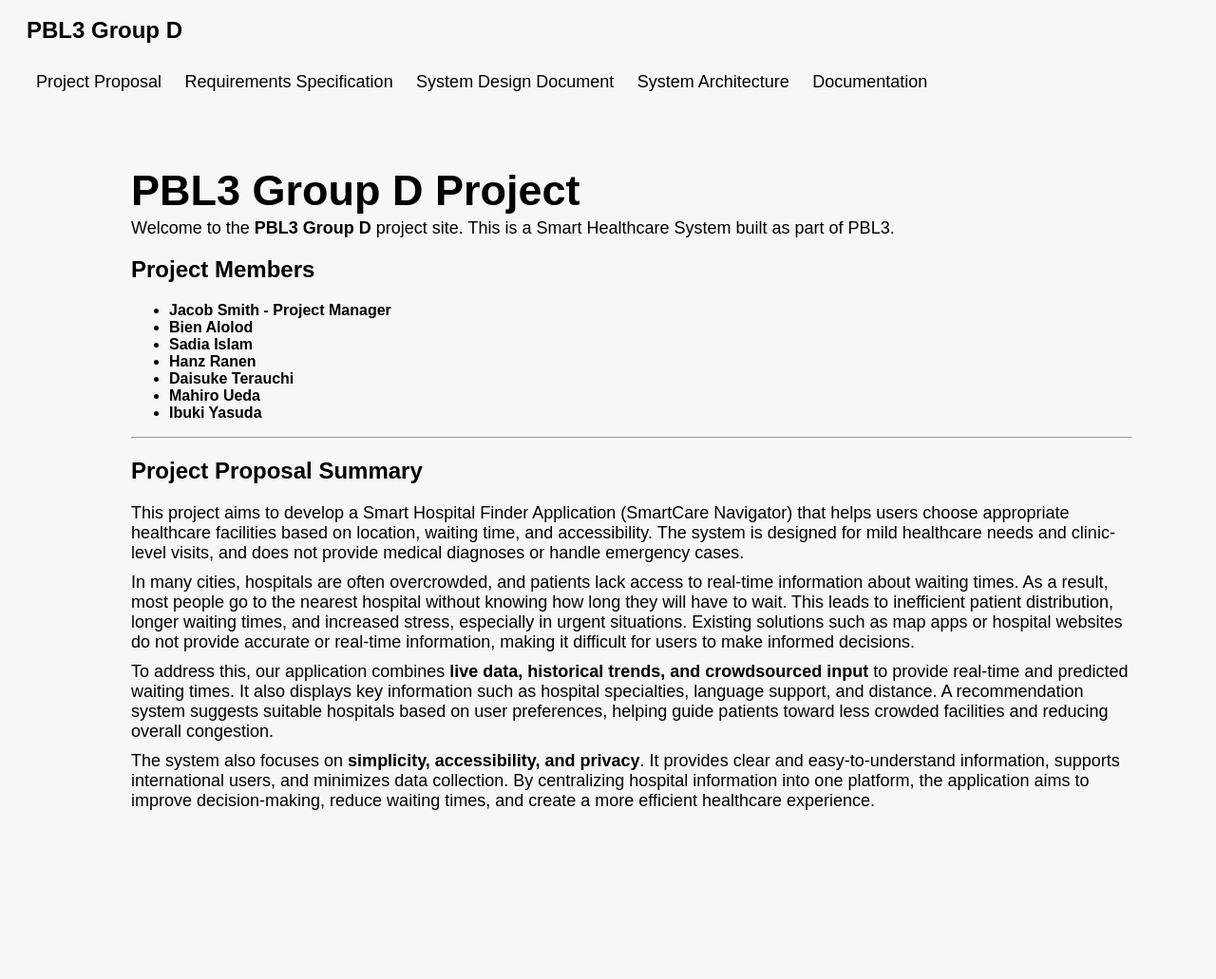
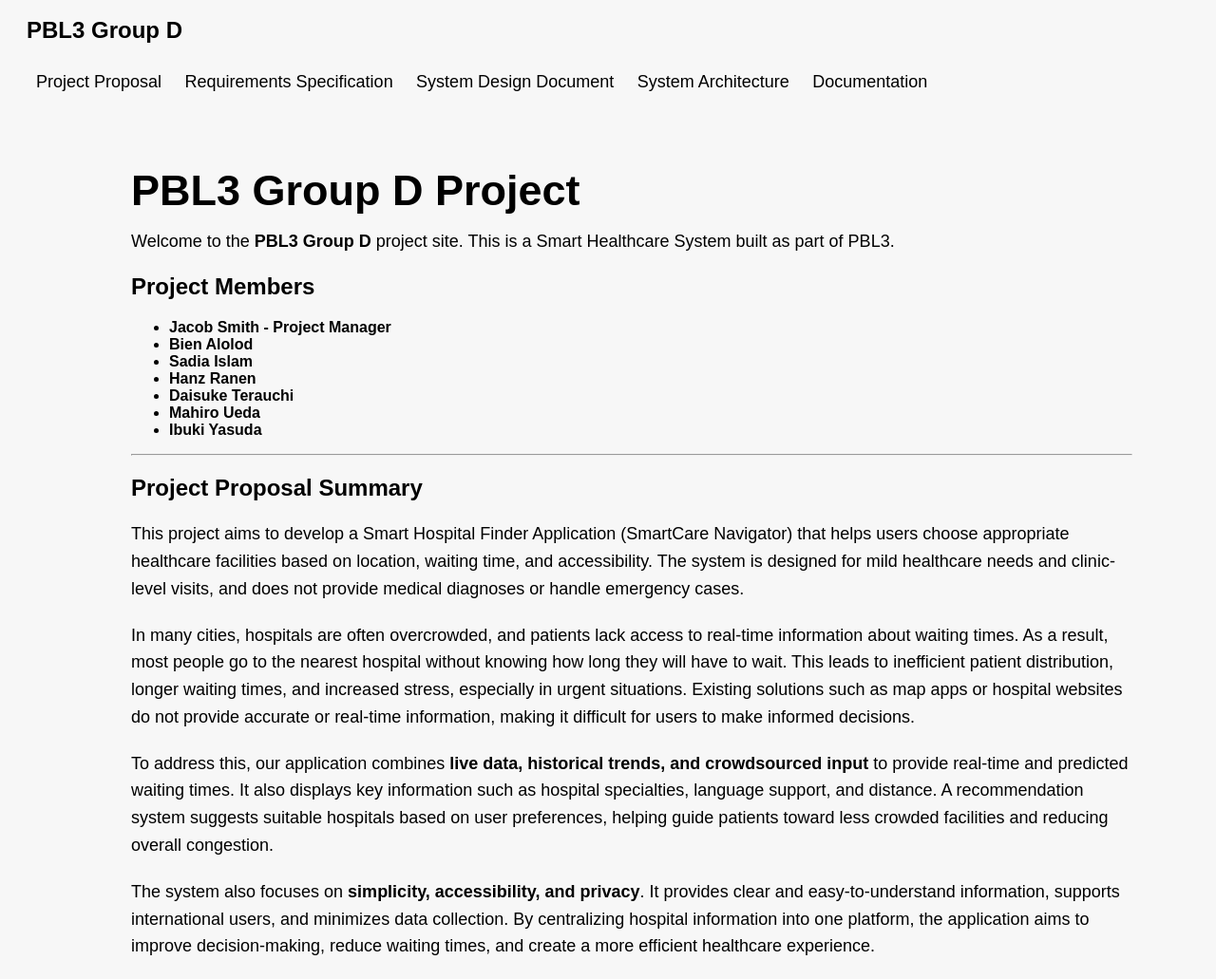
Before and after one commit to daitera1/PBL3-Group-D, a Jekyll site: the page built from index.md, in a window 1280 px wide. Shown: the whole page at 95% size. Built offline with Jekyll 4.4.1, drawn with Linux system fonts in a browser that asks for light colours; before the commit the page ends 900 px from its top, so only the background shows below that.

Commit message:
fixed summary formatting

```diff
--- a/assets/css/style.css
+++ b/assets/css/style.css
@@ -64,8 +64,9 @@ nav a:active {
 }
 
 .article-content p {
-    margin: 10px 0;
+    margin: 20px 0;
     font-size: 18px;
+    line-height: 1.6;
 }
 
 .article-content-proposal {
```
Also changed, not shown: 1 other file.
